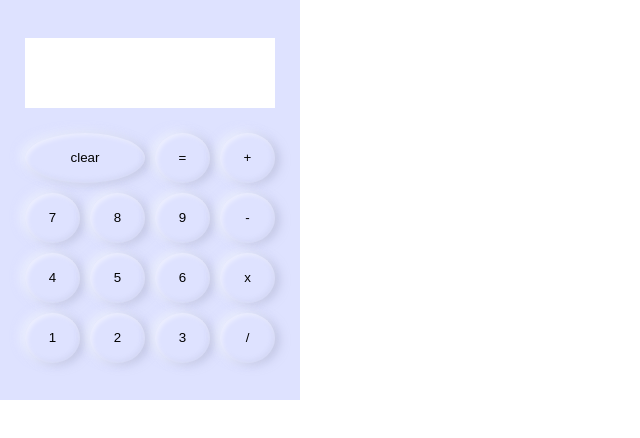
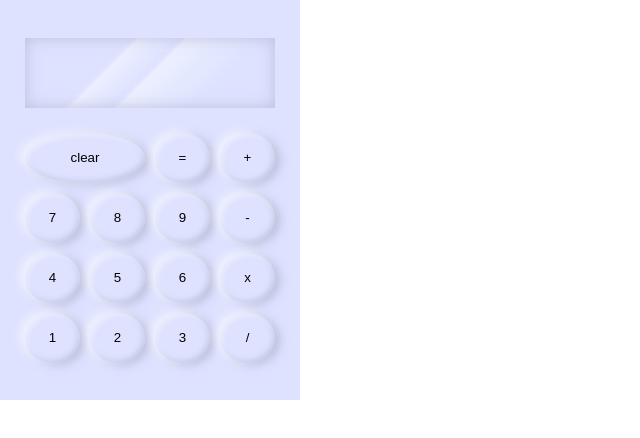
Before and after one commit to smooto/frontend-challenges, a Next.js app: page /component-challenges/11-24-20 in a window 1280 px wide. Shown: the top 438 px of the page, without its empty margins (0-640 px from the left). Built offline with nearby package versions, Linux system fonts and the light colour scheme.

Commit message:
Add neumorphic screen styles & tweak button shadow

```diff
--- a/pages/component-challenges/11-24-20.module.css
+++ b/pages/component-challenges/11-24-20.module.css
@@ -21,8 +21,11 @@
   width: 100%;
   height: 20%;
 
+  /* shadows */
+  box-shadow: inset 0px 0px 15px rgba(171, 175, 204, .7);
+
   /* colors */
-  background-color: white;
+  background: linear-gradient(-45deg, #dee2ff 26%, rgba(248, 252, 255, .5) 49%, #dee2ff 51%, rgba(248, 252, 255, .5) 64%, #dee2ff 66%);
 }
 
 .buttonsGrid {
@@ -42,7 +45,7 @@
 
   /* shadow */
   border: none;
-  box-shadow: -5px -2px 10px rgba(248, 252, 255, .5), 5px 2px 10px rgba(171, 175, 204, .5), inset 2px 2px 5px rgba(255, 255, 255, .5), inset -2px -2px 5px rgba(171, 175, 204, .2);
+  box-shadow: -5px -2px 10px rgba(248, 252, 255, .7), 5px 2px 10px rgba(171, 175, 204, .7), inset 2px 2px 5px rgba(255, 255, 255, .5), inset -2px -2px 5px rgba(171, 175, 204, .5);
 
   /* color */
   background-color: #dee2ff;
```
